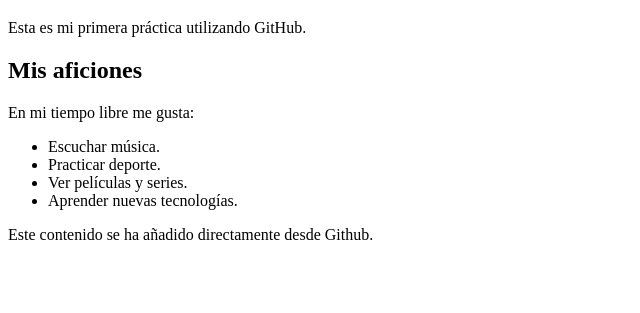
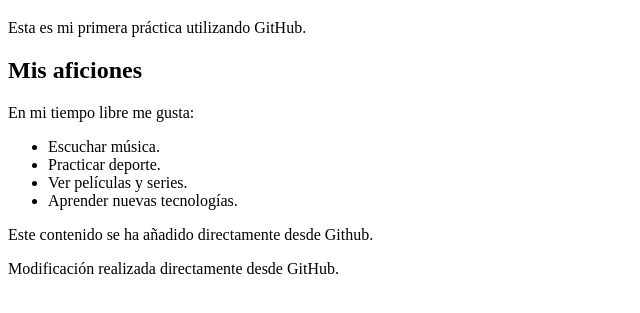
Before and after one commit to Sunshide12/Practica1_Github, a plain HTML site: page index.html in a window 1280 px wide. Shown: the part 61-374 px from the top of the page, without its empty margins (0-640 px from the left). Drawn offline with Linux system fonts and the light colour scheme.

Commit message:
Modificación realizada directamente desde GitHub.

```diff
--- a/index.html
+++ b/index.html
@@ -18,6 +18,7 @@
 	</ul>
 
 	<p>Este contenido se ha añadido directamente desde Github.</p>
+	<p>Modificación realizada directamente desde GitHub.</p>
 
 </body>
 </html>
```
